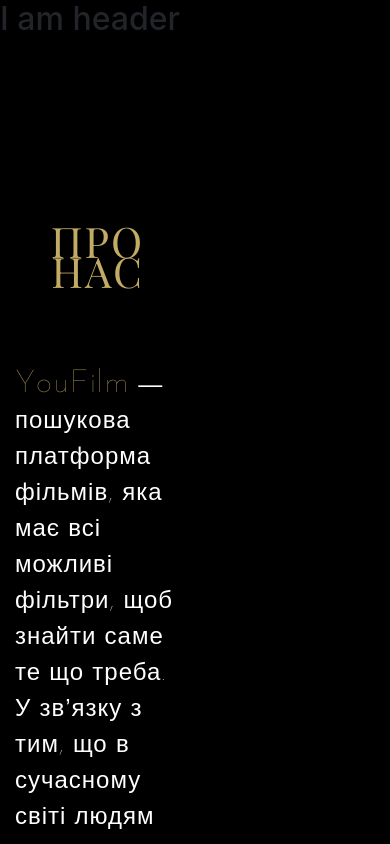
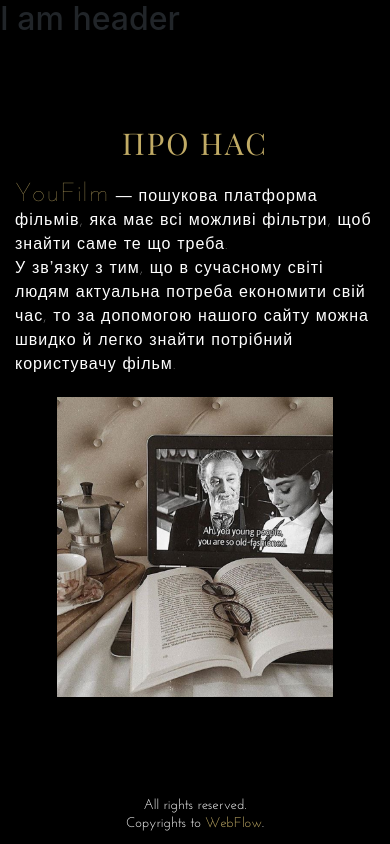
Before and after one commit to WebFIow/you-film, a Vue app: page /about in a window 390 px wide. Shown: the top 844 px of the page. Built offline with nearby package versions, Linux system fonts and the light colour scheme; no server answers.

Commit message:
adaptive about

```diff
--- a/src/assets/styles/_home.scss
+++ b/src/assets/styles/_home.scss
@@ -48,3 +48,43 @@ p.pText{
 .gold {
     color: $gold;
 }
+
+// Media Queries //
+@media (max-width:768px) {
+    #about {
+        padding:80px 0px;
+    }
+    p.pText {
+        font-size: 18px;
+        line-height: 28px;
+    }
+    #about .gold {
+        font-size: 30px;
+        line-height: 32px;
+    }
+    .hText {
+        font-size: 36px;
+        line-height: 38px;
+        margin-bottom: 30px;
+    }
+}
+
+@media (max-width: 425px) {
+    .imgAbout {
+        height: 300px!important;
+    }
+    p.pText {
+        font-size: 16px;
+        line-height: 24px;
+        margin-bottom: 20px;
+    }
+    #about .gold {
+        font-size: 26px;
+        line-height: 28px;
+    }
+    .hText {
+        font-size: 30px;
+        line-height: 35px;
+        margin-bottom: 20px;
+    }
+}
--- a/src/views/About.vue
+++ b/src/views/About.vue
@@ -2,7 +2,7 @@
   <div id="about">
     <div class="container container-fluid">
       <div class="row">
-        <div class="col-6">
+        <div class="col-lg-6 col-md-6">
           <h1 class="hText">Про нас</h1>
           <p class="pText"><span class="gold">YouFilm</span> — пошукова платформа фільмів,
           яка має всі можливі фільтри, щоб знайти
@@ -12,8 +12,8 @@
           нашого сайту можна швидко й легко знайти
             потрібний користувачу фільм.</p>
         </div>
-        <div class="col-6">
-<!--          <img class="img-fluid" src="../you-film/" alt="about">-->
+        <div class="col-lg-6 col-md-6 text-center">
+          <img class="img-fluid imgAbout" src="../../public/img/about.jpg" alt="about">
         </div>
       </div>
     </div>
```
